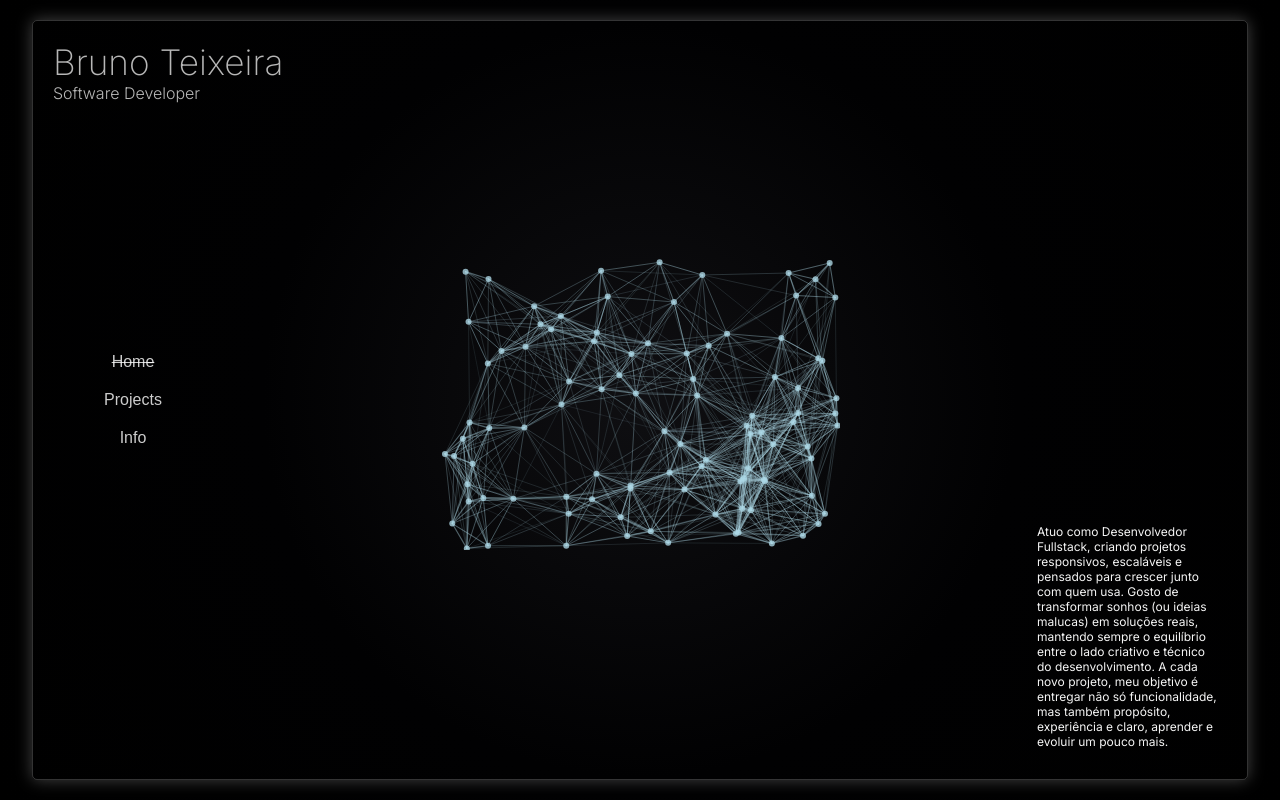
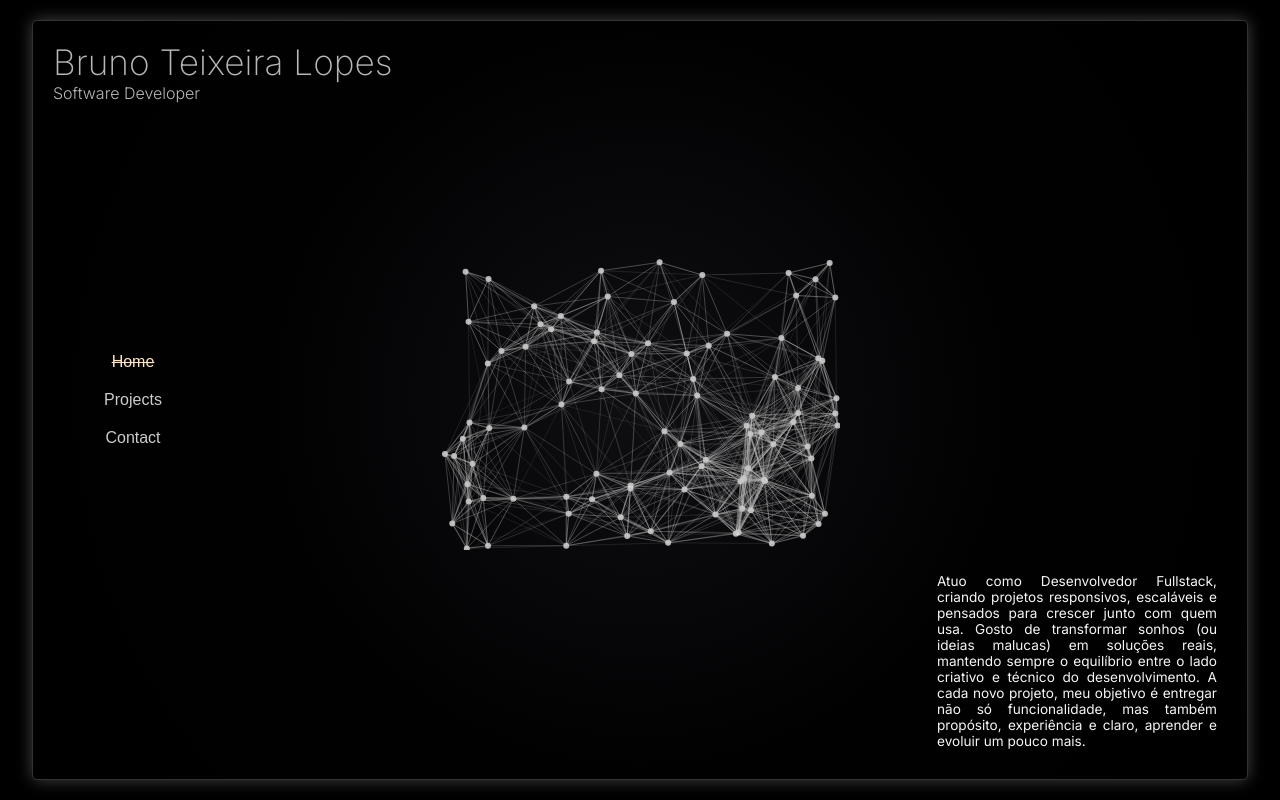
Before and after one commit to Brunotlps/noname-1, a Next.js app: page / in a window 1280 px wide. Built offline with nearby package versions, Linux system fonts and the light colour scheme.

Commit message:
7° commit - componente contact pronto. Resta organizar os projetos e melhorar a responsividade

```diff
--- a/package.json
+++ b/package.json
@@ -13,7 +13,8 @@
     "next": "15.3.0",
     "p5": "^1.11.4",
     "react": "^19.0.0",
-    "react-dom": "^19.0.0"
+    "react-dom": "^19.0.0",
+    "react-icons": "^5.5.0"
   },
   "devDependencies": {
     "@eslint/eslintrc": "^3",
--- a/src/app/layout.js
+++ b/src/app/layout.js
@@ -6,7 +6,7 @@ import { Inter } from 'next/font/google';
 const inter = Inter({ subsets: ['latin'] });
 
 export const metadata = {
-  title: 'Bruno Teixeira',
+  title: 'Bruno',
   description: 'Projetos e experiências de Bruno',
   icons: {
     icon: '/favicon.png',
--- a/src/app/page.js
+++ b/src/app/page.js
@@ -15,7 +15,7 @@ export default function Home() {
   return (
     <div className="container">
       <header id="wai">
-        <h1>Bruno Teixeira</h1>
+        <h1>Bruno Teixeira Lopes</h1>
         <h2>Software Developer</h2>
       </header>
 
--- a/src/components/Animation.js
+++ b/src/components/Animation.js
@@ -27,7 +27,7 @@ export default function Animation({ className }) {
           if (this.pos.y < 0 || this.pos.y > s.height) this.vel.y *= -1;
         }
         display() {
-          s.fill(173, 216, 230, 200);
+          s.fill(255, 255, 255, 180);
           s.noStroke();
           s.ellipse(this.pos.x, this.pos.y, 6, 6);
         }
@@ -44,7 +44,7 @@ export default function Animation({ className }) {
               const alpha = s.map(
                 s.sin(s.frameCount * 0.05), -1, 1, 50, 150
               );
-              s.stroke(173, 216, 230, alpha);
+              s.stroke(200, 200, 200, alpha);
               s.strokeWeight(s.map(d, 0, maxDistance, 1.5, 0.2));
               s.line(
                 points[i].pos.x, points[i].pos.y,
--- a/src/components/Contact.js
+++ b/src/components/Contact.js
@@ -1,9 +1,33 @@
 
 'use client';
+
+import { FaGithub, FaLinkedin, FaInstagram } from 'react-icons/fa';
+import { MdEmail } from 'react-icons/md';
+
 export default function Contact() {
     return (
         <section className="contact">
+        <div className="info-text">
+          <p>
+          Valeu demais pela visita.
+          Se curtiu meu trabalho, achou o site interessante, ou tem alguma crítica construtiva, fique à vontade para entrar em contato — adoro trocar ideia e sempre estou aberto a feedbacks!
+          </p>
+        </div>
 
-        </section>
+        <div className="social-links">
+          <a href="https://github.com/Brunotlps" target="_blank" rel="noopener noreferrer" aria-label="GitHub">
+            <FaGithub size={30} />
+          </a>
+          <a href="https://www.linkedin.com/in/brunotlps/" target="_blank" rel="noopener noreferrer" aria-label="LinkedIn">
+            <FaLinkedin size={30} />
+          </a>
+          <a href="https://www.instagram.com/brunotlps/" target="_blank" rel="noopener noreferrer" aria-label="Instagram">
+            <FaInstagram size={30} />
+          </a>
+          <a href="mailto:brunoteixlps@gmail.com" aria-label="Email">
+            <MdEmail size={30} />
+          </a>
+        </div>
+      </section>
     )
   }
--- a/src/components/Menu.js
+++ b/src/components/Menu.js
@@ -19,7 +19,7 @@ export default function Menu({ onHome, onProjects, onContact, activeSection }) {
         onClick={onContact}
         className={`menu-button ${activeSection === 'contact' ? 'active' : ''}`}
       >
-        Info
+        Contact
       </button>
     </div>
   );
--- a/src/styles/globals.css
+++ b/src/styles/globals.css
@@ -45,10 +45,11 @@ body {
   position: absolute;
   bottom: 20px;
   right: 20px;
-  width: 200px;
+  width: 300px;
   padding: 10px;
   color: whitesmoke;
-  font-size: 0.75rem;
+  text-align: justify;
+  font-size: 0.85rem;
   border-radius: 8px;
   z-index: 1;
 }
@@ -114,6 +115,7 @@ body {
 }
 
 .menu-button.active {
+  color: bisque;
   text-decoration: line-through;
 }
 
@@ -186,6 +188,40 @@ body {
 .projects::-webkit-scrollbar-thumb {
   background-color: rgba(255, 255, 255, 0.2);
   border-radius: 4px;
+}
+
+.contact {
+  position: absolute;
+  right: 20px;
+  top: 20px;
+  background: transparent;
+  color: whitesmoke;
+  width: 300px;
+  display: flex;
+  flex-direction: column;
+  align-items: center;
+  gap: 1rem;
+}
+
+.info-text {
+  max-width: 100%;
+  text-align: justify;
+  font-size: 0.85rem;
+}
+
+.social-links {
+  display: flex;
+  gap: 1.0rem;
+}
+
+.social-links a {
+  color: whitesmoke;
+  transition: transform 0.2s, color 0.2s;
+}
+
+.social-links a:hover {
+  transform: scale(1.1);
+  color: bisque;
 }
 
 @keyframes glow {
```
Also changed, not shown: 1 other file (tests, documents, lock files or other folders).
